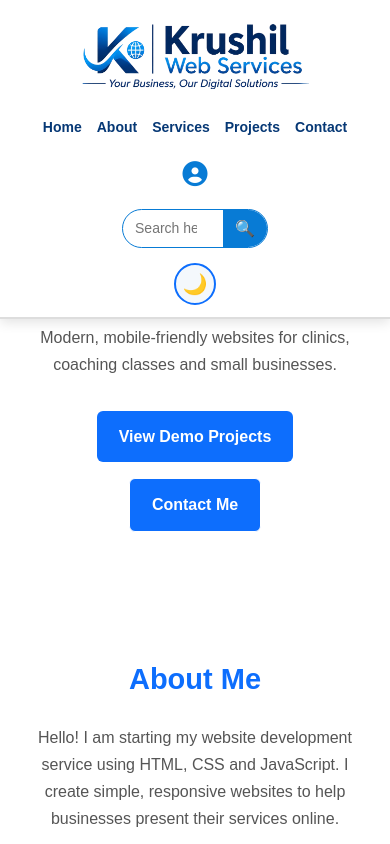
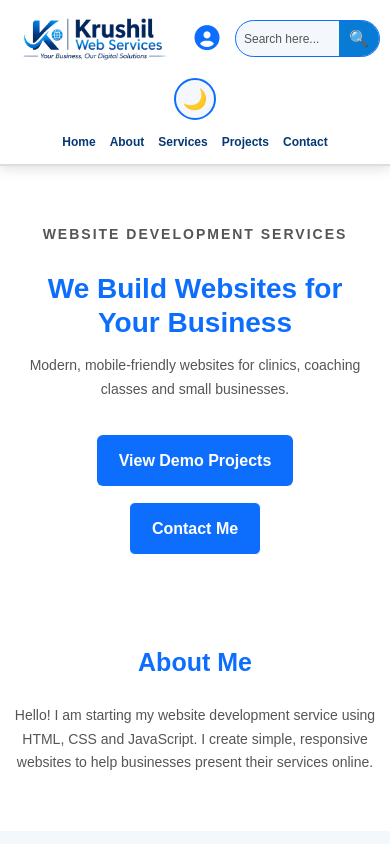
Before and after one commit to darshanprajapati2026/Krushil-Portfolio, a plain HTML site: page index.html in a window 390 px wide. Shown: the top 844 px of the page. Drawn offline with Linux system fonts and the light colour scheme.

Commit message:
Add files via upload

```diff
--- a/style.css
+++ b/style.css
@@ -815,3 +815,382 @@ footer {
     background: #263449;
     color: white;
 }
+
+
+/* =========================================
+   FINAL FIXES - KRUSHIL WEB SERVICES
+   Keep these rules at the END of style.css
+========================================= */
+
+/* Ensure the fixed navbar follows the selected theme. */
+html[data-theme="light"] .header,
+html:not([data-theme]) .header {
+    background-color: var(--navbar-bg) !important;
+    color: var(--navbar-text) !important;
+}
+
+html[data-theme="dark"] .header {
+    background-color: var(--navbar-bg) !important;
+    color: var(--navbar-text) !important;
+}
+
+.header nav a {
+    color: var(--navbar-text) !important;
+}
+
+.header nav a:hover {
+    color: var(--heading-color) !important;
+}
+
+/* Keep the home / hero area and page sections theme-aware. */
+body {
+    background-color: var(--bg-color);
+    color: var(--text-color);
+}
+
+.hero,
+.home,
+section,
+.section {
+    background-color: var(--section-bg);
+    color: var(--text-color);
+}
+
+.hero h1,
+.hero h2,
+.home h1,
+.home h2,
+.home h3,
+.section h2,
+.section h3 {
+    color: var(--heading-color);
+}
+
+.hero p,
+.home p,
+.section p {
+    color: var(--description-color);
+}
+
+.light {
+    background-color: var(--card-bg);
+}
+
+.card {
+    background-color: var(--card-bg);
+    color: var(--text-color);
+    border-color: var(--border-color);
+}
+
+.card p,
+.note {
+    color: var(--description-color);
+}
+
+/* Search field in both themes. */
+.navbar-search {
+    background-color: var(--card-bg);
+    border-color: var(--heading-color);
+}
+
+.navbar-search input {
+    color: var(--text-color);
+}
+
+.navbar-search input::placeholder {
+    color: var(--description-color);
+}
+
+/* Profile icon visibility in both themes. */
+.profile-btn {
+    color: var(--heading-color);
+    display: inline-flex;
+    align-items: center;
+    justify-content: center;
+    min-width: 40px;
+    min-height: 40px;
+}
+
+.profile-btn:hover {
+    color: var(--navbar-text);
+}
+
+/* Popup should appear above the fixed navbar and page content. */
+.auth-overlay {
+    z-index: 99999;
+}
+
+.auth-modal {
+    max-height: calc(100vh - 30px);
+    overflow-y: auto;
+}
+
+body.auth-open {
+    overflow: hidden;
+}
+
+.auth-form button:disabled {
+    opacity: 0.65;
+    cursor: not-allowed;
+}
+
+/* Keep the navbar controls usable on smaller screens. */
+@media (max-width: 768px) {
+    .header {
+        position: fixed;
+        flex-direction: column;
+        gap: 10px;
+        padding: 10px 12px;
+    }
+
+    .header nav {
+        flex-wrap: wrap;
+        justify-content: center;
+        gap: 10px 14px;
+    }
+
+    .navbar-search {
+        max-width: 100%;
+    }
+
+    .auth-modal {
+        padding: 24px 18px;
+    }
+}
+
+/* =====================================================
+   RESPONSIVE LAYOUT FIXES – desktop, tablet and mobile
+   Keep these rules at the END of style.css.
+===================================================== */
+
+*,
+*::before,
+*::after {
+    box-sizing: border-box;
+}
+
+html {
+    width: 100%;
+    overflow-x: hidden;
+}
+
+body {
+    width: 100%;
+    min-width: 0;
+    overflow-x: hidden;
+}
+
+img,
+video,
+iframe,
+svg {
+    max-width: 100%;
+}
+
+img {
+    height: auto;
+}
+
+.cards {
+    width: 100%;
+    grid-template-columns: repeat(auto-fit, minmax(min(100%, 220px), 1fr));
+}
+
+.card,
+.section,
+.hero,
+.auth-modal {
+    min-width: 0;
+    overflow-wrap: anywhere;
+}
+
+/* Tablet and smaller laptops */
+@media (max-width: 1024px) {
+    .header {
+        padding-left: 3%;
+        padding-right: 3%;
+        gap: 12px;
+    }
+
+    .header .logo img,
+    .logo img {
+        width: clamp(150px, 22vw, 230px);
+    }
+
+    .header nav {
+        flex-wrap: wrap;
+        justify-content: center;
+        gap: 10px 16px;
+    }
+
+    .header nav a {
+        font-size: 15px;
+    }
+
+    .navbar-search input {
+        width: clamp(90px, 14vw, 140px);
+    }
+}
+
+/* Phones and portrait tablets */
+@media (max-width: 768px) {
+    body {
+        padding-top: 0;
+    }
+
+    .header {
+        position: sticky;
+        top: 0;
+        left: auto;
+        width: 100%;
+        flex-direction: row;
+        flex-wrap: wrap;
+        justify-content: center;
+        align-items: center;
+        gap: 8px 12px;
+        padding: 10px 12px;
+    }
+
+    .header .logo,
+    .header .logo img,
+    .logo img {
+        max-width: min(100%, 190px);
+        width: auto;
+    }
+
+    .header nav {
+        order: 3;
+        width: 100%;
+        display: flex;
+        flex-wrap: wrap;
+        justify-content: center;
+        gap: 8px 14px;
+    }
+
+    .header nav a {
+        font-size: 14px;
+        padding: 4px 2px;
+    }
+
+    .navbar-search {
+        flex: 1 1 150px;
+        max-width: 230px;
+        min-width: 0;
+    }
+
+    .navbar-search input {
+        width: 100%;
+        min-width: 0;
+    }
+
+    .theme-toggle,
+    .profile-btn {
+        flex: 0 0 auto;
+    }
+
+    .hero {
+        padding: 55px 18px;
+    }
+
+    .hero h1 {
+        font-size: clamp(28px, 7vw, 38px);
+    }
+
+    .hero p,
+    .section > p {
+        width: 100%;
+        max-width: 100%;
+    }
+
+    .section {
+        padding: 45px 18px;
+    }
+
+    .section h2 {
+        font-size: clamp(25px, 6vw, 32px);
+    }
+
+    .cards {
+        grid-template-columns: repeat(auto-fit, minmax(min(100%, 240px), 1fr));
+        gap: 16px;
+    }
+
+    .card {
+        padding: 20px;
+    }
+
+    .auth-modal {
+        width: min(100%, 420px);
+        max-height: calc(100dvh - 24px);
+        padding: 25px 18px;
+        overflow-y: auto;
+    }
+}
+
+/* Small phones */
+@media (max-width: 480px) {
+    .header {
+        padding: 8px 10px;
+        gap: 8px;
+    }
+
+    .header .logo img,
+    .logo img {
+        max-width: 145px;
+    }
+
+    .header nav {
+        gap: 6px 10px;
+    }
+
+    .header nav a {
+        font-size: 12px;
+    }
+
+    .navbar-search {
+        flex-basis: 125px;
+    }
+
+    .navbar-search input {
+        padding: 8px;
+        font-size: 12px;
+    }
+
+    .navbar-search button {
+        padding: 8px 10px;
+    }
+
+    .hero {
+        padding: 42px 14px;
+    }
+
+    .hero h1 {
+        font-size: 28px;
+    }
+
+    .hero p,
+    .section p {
+        font-size: 14px;
+    }
+
+    .section {
+        padding: 36px 14px;
+    }
+
+    .section h2 {
+        font-size: 25px;
+    }
+
+    .cards {
+        grid-template-columns: minmax(0, 1fr);
+    }
+
+    .btn {
+        max-width: 100%;
+        white-space: normal;
+    }
+
+    .auth-modal {
+        padding: 22px 15px;
+    }
+}
```
